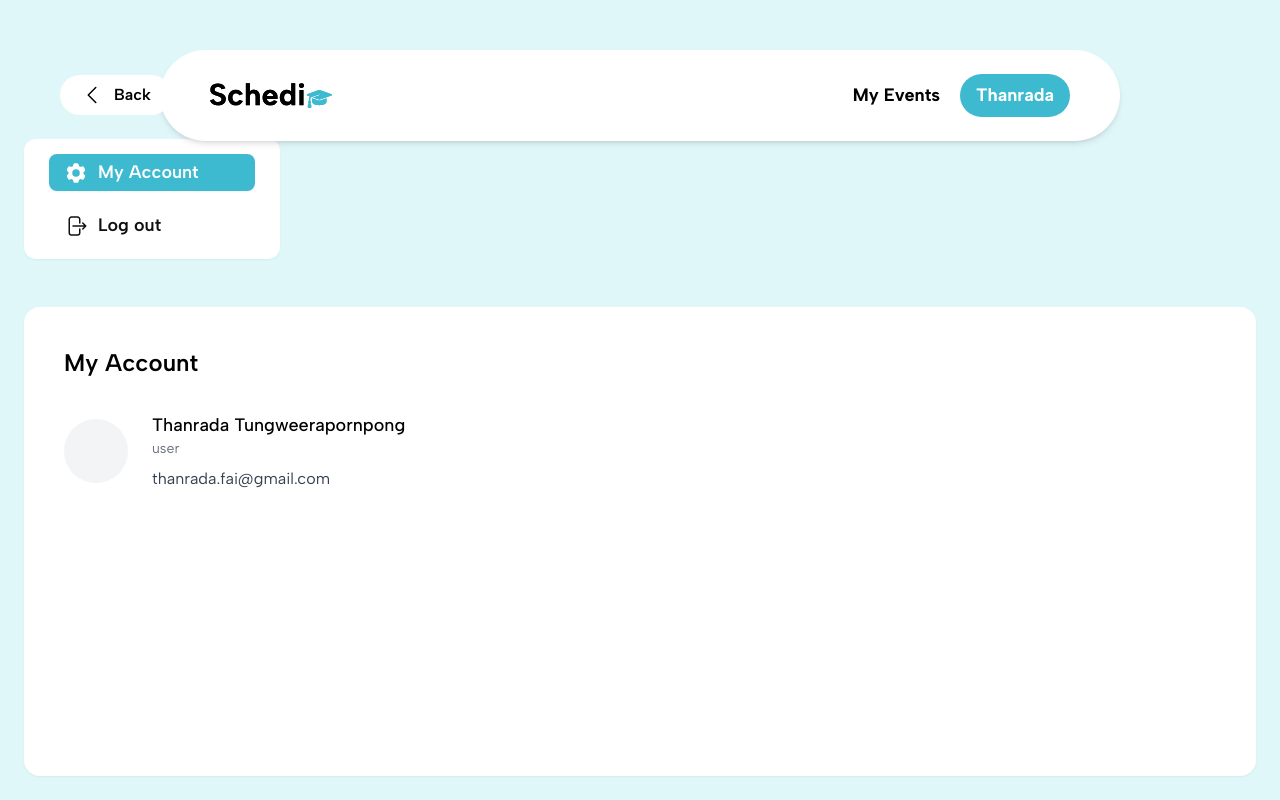
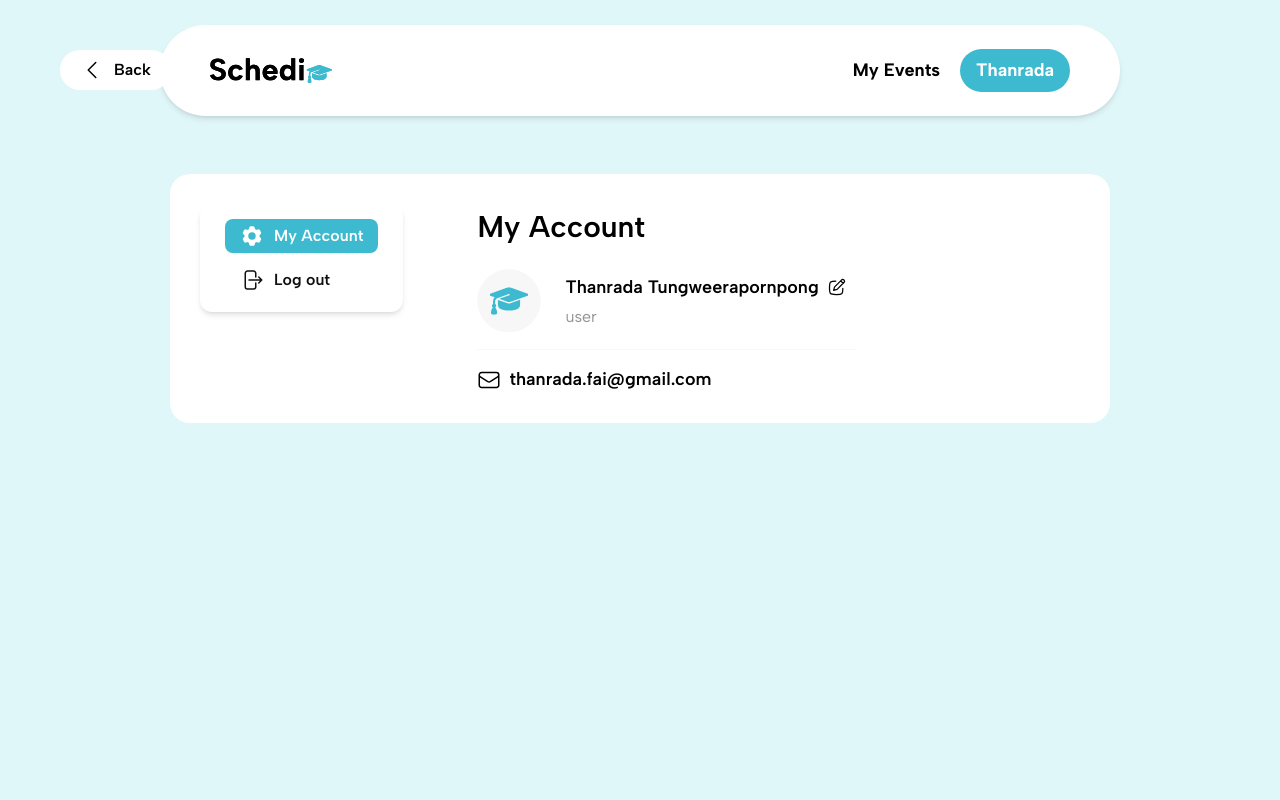
Before and after one commit to zflukz/Schedio, a React (Create React App) app in the folder client/: page /myprofile in a window 1280 px wide. Built offline with nearby package versions, Linux system fonts and the light colour scheme.

Commit message:
User profile page

```diff
--- a/client/src/component/MyEventcard.tsx
+++ b/client/src/component/MyEventcard.tsx
@@ -102,7 +102,7 @@ const MyEventCard: React.FC<EventCardProps> = ({ event }) => {
 
 
 
-  <hr className="border-gray-200" />
+  <hr className="border-support1" />
 
   {/* Buttons */}
   <div className="flex flex-wrap gap-2 mt-2 justify-end">
--- a/client/src/page/MyuserAccount.tsx
+++ b/client/src/page/MyuserAccount.tsx
@@ -10,10 +10,9 @@ const MyUserAccount: React.FC = () => {
   };
 
   return (
-    <div className="flex min-h-screen bg-bg-light font-sans flex flex-col pt-[50px]">
-      {/* Top section with Navbar and Back button */}
-          <div className="w-full px-[15px] sm:px-[25px] lg:px-[60px] pt-[25px] flex flex-col lg:flex-row lg:items-center relative">
-            {/* Back Button */}
+   <div className="flex min-h-screen bg-bg-light font-sans flex-col pt-[50px] px-[15px] sm:px-[25px] lg:px-[60px]">
+  {/* Top Navbar + Back button */}
+  <div className="w-full flex flex-col lg:flex-row lg:items-center relative mb-6">
     <div className="flex justify-start mb-4 lg:mb-0">
       <button
         onClick={() => navigate("/")}
@@ -33,52 +32,111 @@ const MyUserAccount: React.FC = () => {
       </button>
     </div>
 
-            {/* Navbar Centered */}
     <div className="flex justify-center w-full lg:absolute lg:left-1/2 lg:transform lg:-translate-x-1/2">
       <Navbar user={user} />
     </div>
   </div>
 
+  {/* Main container: Sidebar + Content */}
+<div className="flex flex-col lg:flex-row gap-6 bg-white px-[30px] py-[30px] rounded-[20px] max-w-[940px] w-full mx-auto my-[60px]">
     {/* Sidebar */}
-      <aside className="w-64 bg-white rounded-[12px] shadow-sm m-6 px-[25px] py-[15px] flex flex-col justify-start gap-4 text-[18px]">
-
-        <button className="flex items-center justify-start gap-[10px] px-[15px] py-[5px] bg-primary text-text-white font-semibold rounded-[8px] shadow-sm transition">
-          <svg xmlns="http://www.w3.org/2000/svg" viewBox="0 0 24 24" fill="currentColor" className="size-6 text-text-white">
+  <div className="bg-white rounded-[12px] shadow-md px-[25px] py-[15px] flex flex-col gap-[10px] self-start">
+      <button className="flex items-center gap-[10px] px-[15px] py-[5px] bg-primary text-text-white font-semibold rounded-[8px] shadow-sm transition">
+        <svg
+          xmlns="http://www.w3.org/2000/svg"
+          viewBox="0 0 24 24"
+          fill="currentColor"
+          className="size-6 text-text-white"
+        >
           <path fillRule="evenodd" d="M11.078 2.25c-.917 0-1.699.663-1.85 1.567L9.05 4.889c-.02.12-.115.26-.297.348a7.493 7.493 0 0 0-.986.57c-.166.115-.334.126-.45.083L6.3 5.508a1.875 1.875 0 0 0-2.282.819l-.922 1.597a1.875 1.875 0 0 0 .432 2.385l.84.692c.095.078.17.229.154.43a7.598 7.598 0 0 0 0 1.139c.015.2-.059.352-.153.43l-.841.692a1.875 1.875 0 0 0-.432 2.385l.922 1.597a1.875 1.875 0 0 0 2.282.818l1.019-.382c.115-.043.283-.031.45.082.312.214.641.405.985.57.182.088.277.228.297.35l.178 1.071c.151.904.933 1.567 1.85 1.567h1.844c.916 0 1.699-.663 1.85-1.567l.178-1.072c.02-.12.114-.26.297-.349.344-.165.673-.356.985-.57.167-.114.335-.125.45-.082l1.02.382a1.875 1.875 0 0 0 2.28-.819l.923-1.597a1.875 1.875 0 0 0-.432-2.385l-.84-.692c-.095-.078-.17-.229-.154-.43a7.614 7.614 0 0 0 0-1.139c-.016-.2.059-.352.153-.43l.84-.692c.708-.582.891-1.59.433-2.385l-.922-1.597a1.875 1.875 0 0 0-2.282-.818l-1.02.382c-.114.043-.282.031-.449-.083a7.49 7.49 0 0 0-.985-.57c-.183-.087-.277-.227-.297-.348l-.179-1.072a1.875 1.875 0 0 0-1.85-1.567h-1.843ZM12 15.75a3.75 3.75 0 1 0 0-7.5 3.75 3.75 0 0 0 0 7.5Z" clipRule="evenodd" />
         </svg>
         My Account
       </button>
-        <button className="flex items-center justify-start gap-[10px] px-[15px] py-[5px] text-text-black font-semibold rounded-[8px] hover:bg-[#3EBAD0]/45 transition">
-          <svg xmlns="http://www.w3.org/2000/svg" fill="none" viewBox="0 0 24 24" strokeWidth={1.5} stroke="currentColor" className="size-6">
+      <button className="flex items-center gap-[10px] px-[15px] py-[5px] text-text-black font-semibold rounded-[8px] hover:bg-[#3EBAD0]/45 transition">
+        <svg
+          xmlns="http://www.w3.org/2000/svg"
+          fill="none"
+          viewBox="0 0 24 24"
+          strokeWidth={1.5}
+          stroke="currentColor"
+          className="size-6"
+        >
           <path strokeLinecap="round" strokeLinejoin="round" d="M15.75 9V5.25A2.25 2.25 0 0 0 13.5 3h-6a2.25 2.25 0 0 0-2.25 2.25v13.5A2.25 2.25 0 0 0 7.5 21h6a2.25 2.25 0 0 0 2.25-2.25V15m3 0 3-3m0 0-3-3m3 3H9" />
         </svg>
         Log out
       </button>
-      </aside>
+    </div>
 
     {/* Main content */}
-      <main className="flex-1 bg-white rounded-2xl shadow-sm m-6 p-10">
-        <h1 className="text-2xl font-semibold mb-8">My Account</h1>
+    <main className="flex-1 sm:pl-[50px] ">
+      <h1 className="text-[30px] font-semibold mb-[20px]">My Account</h1>
 
-        <div className="flex flex-col sm:flex-row sm:items-center gap-6">
-          {/* Avatar icon */}
-          <div className="w-16 h-16 flex items-center justify-center bg-gray-100 rounded-full">
+      <div className="flex flex-col gap-4">
+        {/* Row 1: Avatar + Name/Role */}
+        <div className="flex items-center gap-6">
+          <div className="w-16 h-16 flex-shrink-0">
+            <img src="/MyuserProfile.svg" alt="Avatar" className="w-full h-full rounded-full" />
           </div>
 
-          {/* User Info */}
-          <div>
+          <div className="flex flex-col">
             <div className="flex items-center gap-2">
-              <h2 className="text-lg font-medium">{user.name}</h2>
+              <h2 className="text-[18px] font-semibold">{user.name}</h2>
+              {/* Edit icon */}
+              <svg
+                xmlns="http://www.w3.org/2000/svg"
+                viewBox="0 0 24 24"
+                width="20"
+                height="20"
+                fill="none"
+                className="text-black hover:text-primary transition-colors duration-200 cursor-pointer"
+              >
+                <path
+                  d="M16.4249 4.60509L17.4149 3.6151C18.2351 2.79497 19.5648 2.79497 20.3849 3.6151C21.205 4.43524 21.205 5.76493 20.3849 6.58507L19.3949 7.57506M16.4249 4.60509L9.76558 11.2644C9.25807 11.772 8.89804 12.4078 8.72397 13.1041L8 16L10.8959 15.276C11.5922 15.102 12.228 14.7419 12.7356 14.2344L19.3949 7.57506M16.4249 4.60509L19.3949 7.57506"
+                  stroke="currentColor"
+                  strokeWidth="1.5"
+                  strokeLinejoin="round"
+                />
+                <path
+                  d="M18.9999 13.5C18.9999 16.7875 18.9999 18.4312 18.092 19.5376C17.9258 19.7401 17.7401 19.9258 17.5375 20.092C16.4312 21 14.7874 21 11.4999 21H11C7.22876 21 5.34316 21 4.17159 19.8284C3.00003 18.6569 3 16.7712 3 13V12.5C3 9.21252 3 7.56879 3.90794 6.46244C4.07417 6.2599 4.2599 6.07417 4.46244 5.90794C5.56879 5 7.21252 5 10.5 5"
+                  stroke="currentColor"
+                  strokeWidth="1.5"
+                  strokeLinecap="round"
+                  strokeLinejoin="round"
+                />
+              </svg>
             </div>
-            <p className="text-gray-500 text-sm">{user.role}</p>
+            <p className="text-support3 text-[16px] mt-1">{user.role}</p>
+          </div>
+        </div>
 
-            <div className="flex items-center gap-2 mt-2 text-gray-700">
+        {/* Divider */}
+        <div className="flex items-center">
+          <hr className="border-support1 flex-1 max-w-[380px]" />
+        </div>
+
+        {/* Row 2: Email */}
+        <div className="flex items-center gap-2 text-[18px] font-semibold">
+          <svg
+            xmlns="http://www.w3.org/2000/svg"
+            fill="none"
+            viewBox="0 0 24 24"
+            strokeWidth={1.5}
+            stroke="currentColor"
+            className="w-6 h-6"
+          >
+            <path
+              strokeLinecap="round"
+              strokeLinejoin="round"
+              d="M21.75 6.75v10.5a2.25 2.25 0 0 1-2.25 2.25h-15a2.25 2.25 0 0 1-2.25-2.25V6.75m19.5 0A2.25 2.25 0 0 0 19.5 4.5h-15a2.25 2.25 0 0 0-2.25 2.25m19.5 0v.243a2.25 2.25 0 0 1-1.07 1.916l-7.5 4.615a2.25 2.25 0 0 1-2.36 0L3.32 8.91a2.25 2.25 0 0 1-1.07-1.916V6.75"
+            />
+          </svg>
           <span>{user.email}</span>
-            </div>
         </div>
       </div>
     </main>
   </div>
+</div>
+
   );
 };
 
```
Also changed, not shown: client/public/MyuserProfile.svg (added), client/public/Profile.svg (deleted). Lines whose indentation alone changed are shown as unchanged.
